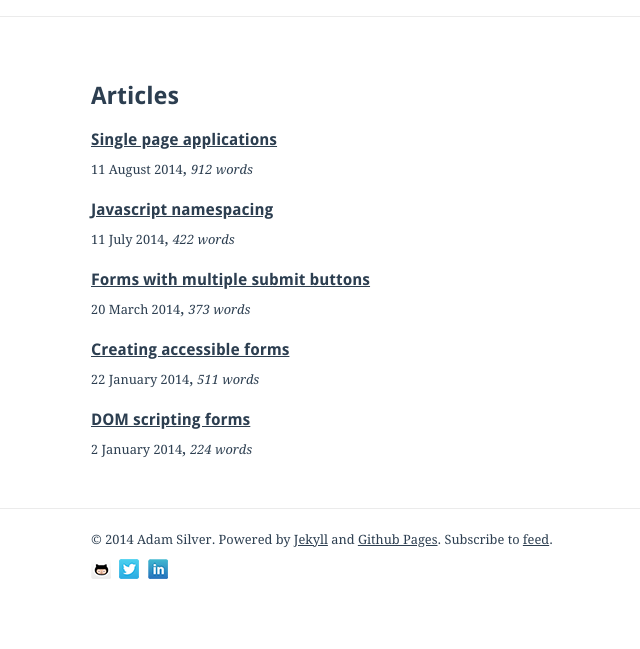
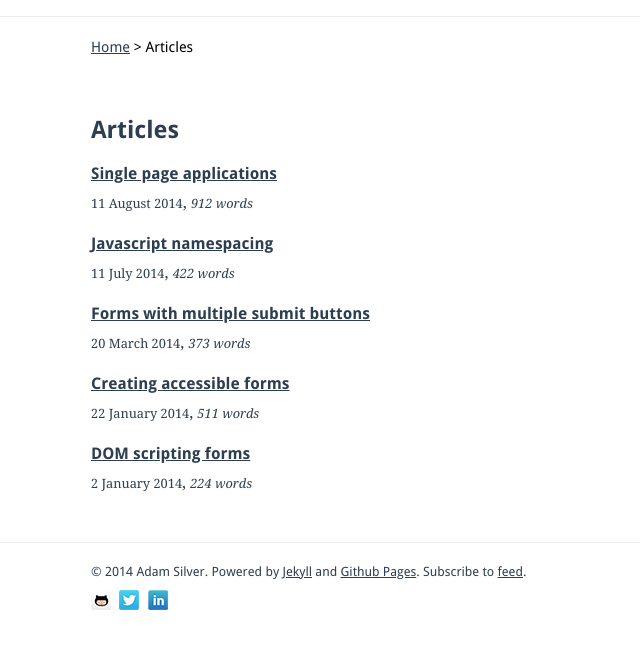
Before and after one commit to adamsilver/adamsilver.io-jekyll, a Jekyll site: the page built from _pages/articles.md, in a window 1280 px wide, cut to the strip 146-795 px from the top of the page. Shown: the whole strip, without its empty margins (69-709 px from the left). Built offline with Jekyll 4.4.1, drawn with Linux system fonts in a browser that asks for light colours; Markdown is read by kramdown in place of the engine named in the settings.

Commit message:
added breadcrumb

```diff
--- a/_layouts/default.html
+++ b/_layouts/default.html
@@ -4,11 +4,23 @@
         <title>{% if page.title %}{{ page.title }} - {% endif %} {{ site.name }}</title>
         {% include head.html %}
 	</head>
-	<body id="pgHome">
+	<body id="pg-{{page.id}}">
 		<div id="container">
             {% include header.html %}
 			<div id="content">
-				{{ content }}
+                {% if page.id != "home" %}
+                    <div id="secondaryNavigation">
+
+                        <div id="breadcrumb">
+                            <a href="/">Home</a> >
+                            <span>{{ page.title }}</span>
+                        </div>
+                        <!--<div id="back"><a class="back" href="/articles/">Back to articles</a></div>-->
+                    </div>
+                {% endif %}
+                <div id="page">
+				    {{ content }}
+                </div>
 			</div>
             {% include footer.html %}
 		</div>
--- a/css/main.css
+++ b/css/main.css
@@ -232,6 +232,33 @@ a:hover {
 }
 
 /**********************************************************
+* Secondary navigation
+**********************************************************/
+
+#secondaryNavigation {
+    overflow: hidden;
+    margin-bottom: 20px;
+}
+
+#breadcrumb {
+    float: left;
+    margin-top: 10px;
+    font-family: 'droid sans';
+    font-size: 0.9em;
+}
+
+#back {
+    float: right;
+}
+
+#back .back {
+    float: right;
+    border: 1px solid #ccc;
+    padding: 10px;
+    font-size: 0.9em;
+}
+
+/**********************************************************
 * Footer
 **********************************************************/
 
@@ -240,13 +267,15 @@ a:hover {
 }
 
 #footerInner {
-	padding: 10px 20px 20px;
+	padding: 20px;
 	overflow: hidden;
 }
 
 #footer p {
-	margin-bottom: 0;
+	margin-bottom: 10px;
+    margin-top: 0;
 	font-size: 0.8em;
+    font-family: 'droid sans';
 }
 
 #footer .social a {
@@ -299,7 +328,7 @@ a:hover {
 	color: #2c3e50;
 }
 
-#pgHome #content {
+#pg-home #content {
 	padding-top: 15px;
 }
 
@@ -330,32 +359,6 @@ p code {
 	line-height: 1em;
 }
 
-#post {
-	padding-top: 15px;
-}
-
-#post .back {
-	float: right;
-	border: 1px solid #ccc;
-	padding: 10px;
-	font-size: 0.9em;
-}
-
-#post .back:hover,
-#post .back:active {
-}
-
-@media (max-width: 860px) {
-	#post .back {
-		float: left;
-		margin-bottom: 10px;
-	}
-
-	#post h1 {
-		clear: left;
-	}
-}
-
 /**********************************************************
 * Large screen
 **********************************************************/
```
Also changed, not shown: _layouts/post.html (+10 -1 lines), _pages/articles.md (+1 -1 lines).
